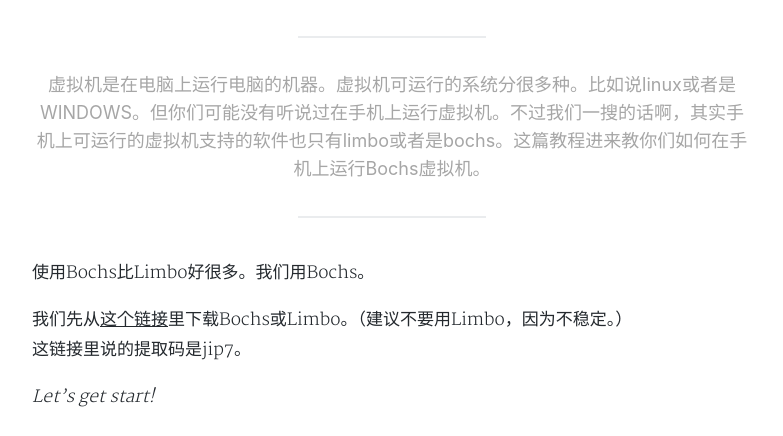
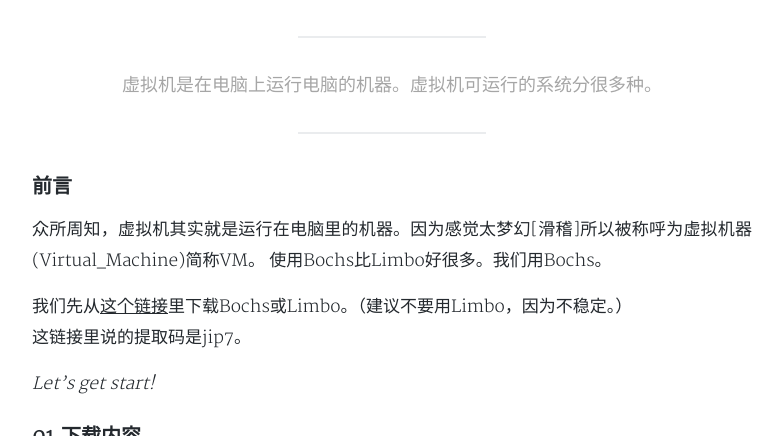
Before and after one commit to Sunbertrs/sunbossrs-blog-v1, a Jekyll site: the page built from _posts/2018-12-22-AndroidBochsVM.md, in a window 1280 px wide and 900 px high, cut to the strip 464-900 px from the top of the window. Shown: the whole strip, without its empty margins (248-1031 px from the left). Built offline with Jekyll 4.4.1, drawn with Linux system fonts in a browser that asks for light colours; nearby versions of some CDN libraries; comment, search, counter and statistics services are not loaded; a style sheet for code colours, icons or effects is not loaded.

Commit message:
Update 2018-12-22-AndroidBochsVM.md

```diff
--- a/_posts/2018-12-22-AndroidBochsVM.md
+++ b/_posts/2018-12-22-AndroidBochsVM.md
@@ -1,12 +1,14 @@
 ---
 layout: post
 title: '在安卓手机运行Bochs虚拟机'
-subtitle: '虚拟机是在电脑上运行电脑的机器。虚拟机可运行的系统分很多种。比如说linux或者是WINDOWS。但你们可能没有听说过在手机上运行虚拟机。不过我们一搜的话啊，其实手机上可运行的虚拟机支持的软件也只有limbo或者是bochs。这篇教程进来教你们如何在手机上运行Bochs虚拟机。'
+subtitle: '虚拟机是在电脑上运行电脑的机器。虚拟机可运行的系统分很多种。'
 tags: Windows Android 教程
 keywords: Android Bochs 虚拟机 教程 手机 运行
 category: tech
 cover: https://coding.net/u/SunbossRS/p/GotBlogDowner/git/raw/master/img/Bochs/cover.jpg
 ---
+### 前言
+众所周知，虚拟机其实就是运行在电脑里的机器。因为感觉太梦幻[滑稽]所以被称呼为虚拟机器(Virtual_Machine)简称VM。
 使用Bochs比Limbo好很多。我们用Bochs。
 
 我们先从[这个链接](https://pan.baidu.com/s/1LdY6jq8AUrWjqGrQjPdQEw)里下载Bochs或Limbo。（建议不要用Limbo，因为不稳定。）
```
